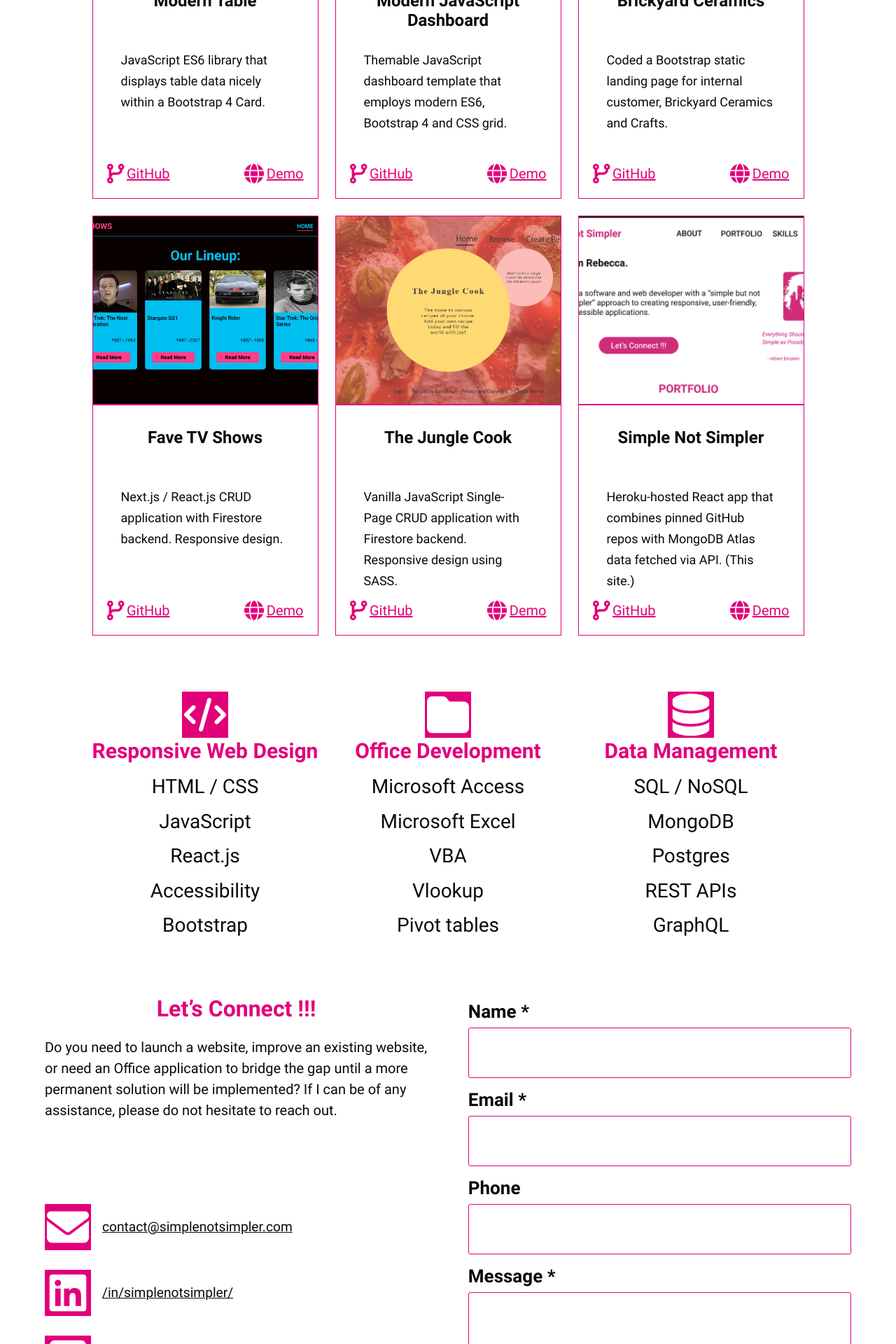
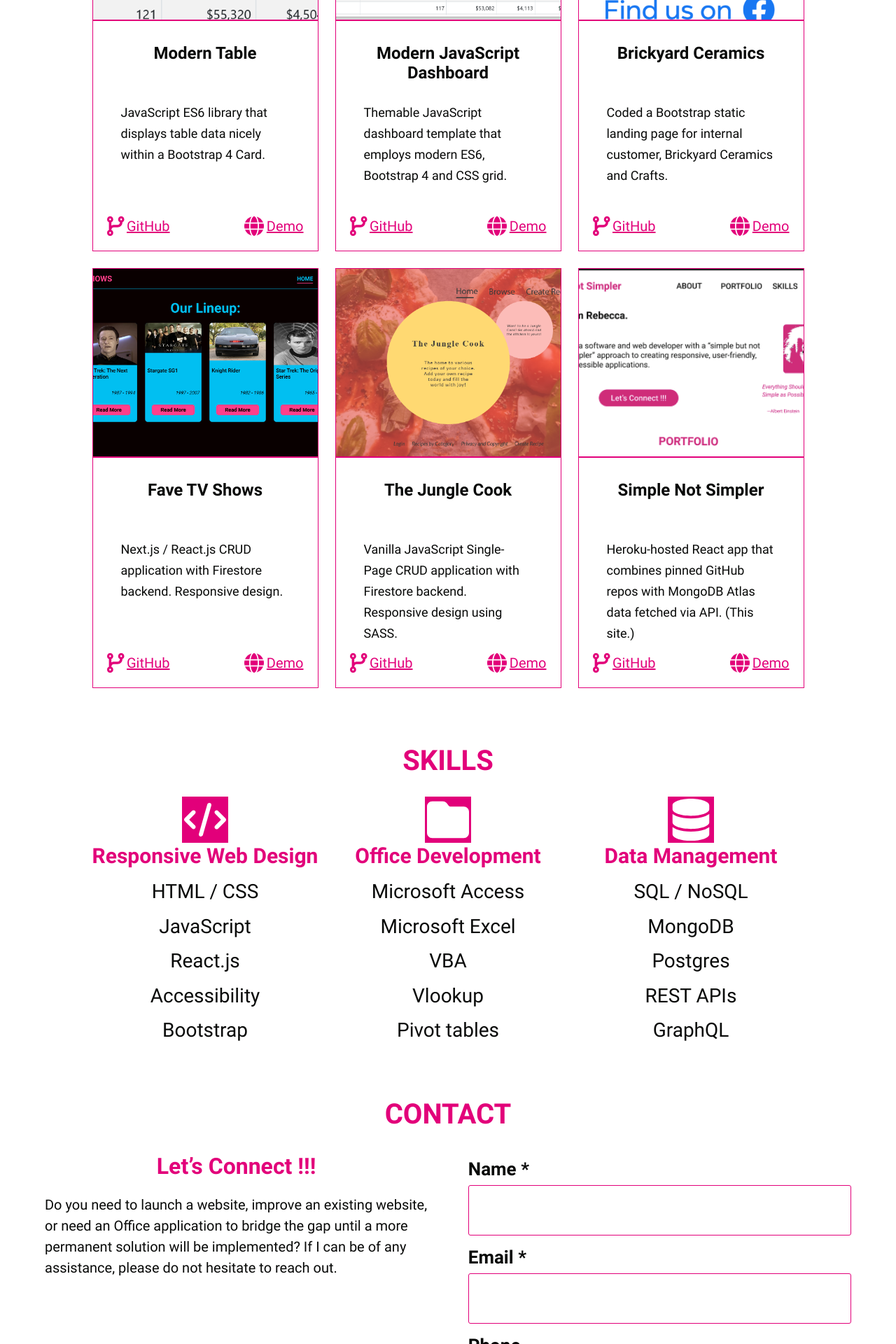
Before and after one commit to simplenotsimpler/sns-site-react, a React (Create React App) app: page / in a window 1280 px wide. Shown: the part 511-2431 px from the top of the page at 70% size. Built offline with nearby package versions, Linux system fonts and the light colour scheme.

Commit message:
fix: small stuff

```diff
--- a/src/components/Contact/Contact.css
+++ b/src/components/Contact/Contact.css
@@ -7,6 +7,7 @@
   height: 650px;
 }
 
+/* TODO: fix styling - spread out too much, doesn't look lined up anymore */
 .contactContent,
 .contactFormHolder {
   flex: 1 0 45%;
@@ -29,7 +30,7 @@
 .contactIntro {
   font-size: 1.625rem;
   line-height: 30px;
-  color: var(--color-dark);
+
   margin-bottom: 1rem;
   flex: 1;
 }
--- a/src/components/ContactForm/ContactForm.css
+++ b/src/components/ContactForm/ContactForm.css
@@ -11,7 +11,6 @@
   width: 100%;
 }
 .contactFormLabel {
-  color: var(--color-dark);
   font-weight: 700;
   margin-bottom: 0.5rem;
 }
--- a/src/components/ContactInfo/ContactInfo.css
+++ b/src/components/ContactInfo/ContactInfo.css
@@ -7,7 +7,7 @@
 .contactLink {
   font-size: 1.375rem;
   line-height: 127%;
-  color: var(--color-dark);
+  color: inherit;
 }
 
 .contactItem {
--- a/src/components/Projects/Projects.css
+++ b/src/components/Projects/Projects.css
@@ -10,7 +10,6 @@
 }
 
 .project {
-  color: var(--color-dark);
   background-color: var(--color-light);
   height: 600px;
   display: flex;
--- a/src/components/Projects/Projects.jsx
+++ b/src/components/Projects/Projects.jsx
@@ -1,6 +1,6 @@
 import { Link } from "react-router-dom";
 import "./Projects.css";
-import { projects } from "../../data/projectsData.js";
+
 import FaIcon from "../FaIcon/FaIcon.jsx";
 
 const Project = ({ project }) => {
@@ -49,8 +49,7 @@ const Project = ({ project }) => {
   );
 };
 
-//TODO: pass projects as prop from Home page
-const Projects = () => {
+const Projects = ({ projects }) => {
   return (
     <ul className="projects">
       {projects.map((project) => {
--- a/src/components/Quote/Quote.css
+++ b/src/components/Quote/Quote.css
@@ -28,5 +28,4 @@
 }
 
 .quoteContainer a:hover {
-  color: var(--color-dark);
 }
--- a/src/components/Skills/Skills.css
+++ b/src/components/Skills/Skills.css
@@ -38,5 +38,4 @@
 
   font-size: 28px;
   line-height: 113%;
-  color: var(--color-dark);
 }
--- a/src/components/Skills/Skills.jsx
+++ b/src/components/Skills/Skills.jsx
@@ -1,5 +1,5 @@
 import "./Skills.css";
-import { skills } from "../../data/skillsData.js";
+
 import FaIcon from "../FaIcon/FaIcon.jsx";
 
 const Keyword = ({ keyword }) => {
@@ -28,8 +28,8 @@ const Skill = ({ skill }) => {
   );
 };
 
-//TODO: pass skills as prop from Home page
-const Skills = () => {
+
+const Skills = ({skills}) => {
   return (
     <ul className="skills">
       {skills.map((skill) => {
--- a/src/components/layout/NavHeader/NavHeader.css
+++ b/src/components/layout/NavHeader/NavHeader.css
@@ -39,7 +39,6 @@
   text-transform: uppercase;
   font-size: 28px;
   margin-left: auto;
-  color: var(--color-dark);
 }
 
 .active {
@@ -89,7 +88,6 @@
   .hamburger {
     display: block;
     cursor: pointer;
-    color: var(--color-dark);
   }
 
   .hamburger.expanded .hamburgerBar:nth-child(2) {
--- a/src/index.css
+++ b/src/index.css
@@ -63,7 +63,7 @@ body {
   margin: 0;
   padding: 0;
   font-size: 1rem;
-  /* TODO: set the color to color-primary so don't need it everywhere */
+  color: var(--color-dark);
 }
 
 h1,
--- a/src/pages/Home/Home.css
+++ b/src/pages/Home/Home.css
@@ -3,12 +3,21 @@
   margin: 0 auto;
 }
 
-.section-style {
+.homeSection {
   margin-bottom: 5rem;
   scroll-margin: 6rem;
 }
 
-.holder-color {
+.sectionTitle {
+  text-align: center;
+  color: var(--color-primary);
+  font-weight: 700;
+  text-transform: uppercase;
+  font-size: 40px;
+  margin-bottom: 1.75rem;
+}
+
+.holderColor {
   /* height: 600px; */
   background-color: aqua;
 }
--- a/src/pages/Home/Home.jsx
+++ b/src/pages/Home/Home.jsx
@@ -4,26 +4,30 @@ import Skills from "../../components/Skills/Skills.jsx";
 import NavHeader from "../../components/layout/NavHeader/NavHeader.jsx";
 import ScrollToHashElement from "../../components/layout/ScrollToHashElement.js";
 
+import { skills } from "../../data/skillsData.js";
+import { projects } from "../../data/projectsData.js";
+
 import "./Home.css";
 
-//TODO add section title as prop & style accordingly
-//TODO: rename classes here to not use hyphens (so friendly for CSS modules)
 const Home = () => {
   return (
     <>
       <ScrollToHashElement />
       <NavHeader />
       <main className="container">
-        <section id="about" className="section-style holder-color">
+        <section id="about" className="homeSection holderColor">
           About
         </section>
-        <section id="portfolio" className="section-style ">
-          <Projects />
+        <section id="portfolio" className="homeSection">
+          <h1 className="sectionTitle">Projects</h1>
+          <Projects projects={projects} />
         </section>
-        <section id="skills" className="section-style">
-          <Skills />
+        <section id="skills" className="homeSection">
+          <h1 className="sectionTitle">Skills</h1>
+          <Skills skills={skills} />
         </section>
-        <section id="contact" className="section-style">
+        <section id="contact" className="homeSection">
+          <h1 className="sectionTitle">Contact</h1>
           <Contact />
         </section>
       </main>
```
